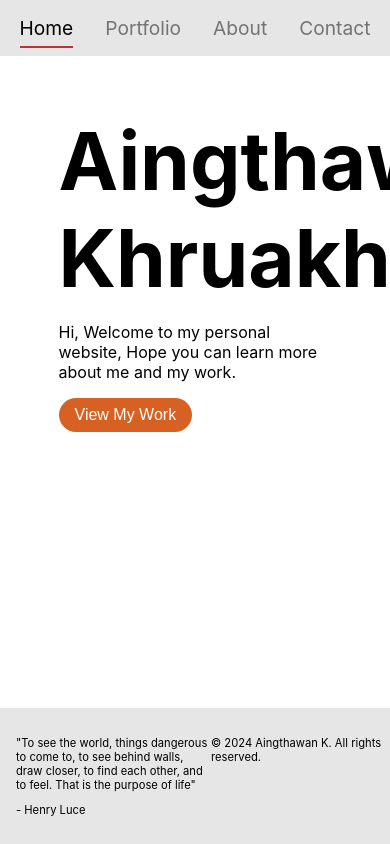
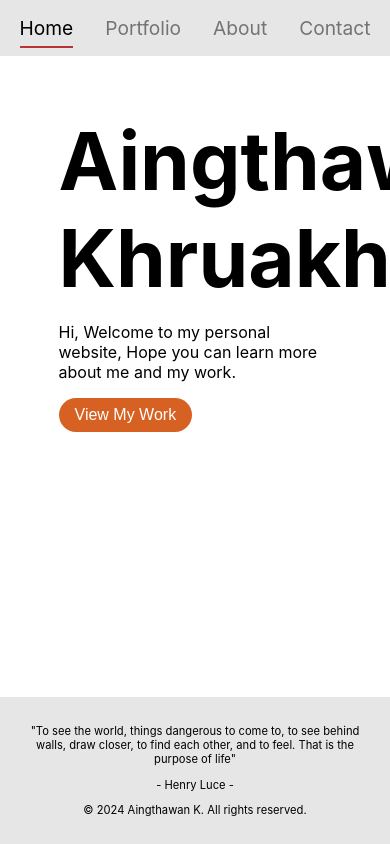
Before and after one commit to aingez/aingthawan, a React (Create React App) app: page / in a window 390 px wide. Shown: the top 844 px of the page. Built offline with nearby package versions, Linux system fonts and the light colour scheme.

Commit message:
responsive footers

```diff
--- a/src/Navbar.css
+++ b/src/Navbar.css
@@ -8,6 +8,9 @@
   left: 0;
   width: 100%;
   z-index: 100;
+  @media (max-width: 768px) {
+    width: 100vw;
+  }
 }
 
 .nav-link {
--- a/src/components/Footer.js
+++ b/src/components/Footer.js
@@ -11,12 +11,16 @@ const FooterContainer = styled.footer`
   position: fixed;
   bottom: 0;
   left: 0;
-  width: 100%;
+  right: 0;
+
+  @media (max-width: 768px) {
+    /* No need for max-width rule */
+  }
 `;
 
 const FooterText = styled.div`
   flex: 1;
-  text-align: left; /* Adjust alignment as needed */
+  text-align: center;
 `;
 
 
@@ -25,11 +29,11 @@ const Footer = () => {
     <FooterContainer>
       <FooterText>
         <p>"To see the world, things dangerous to come to, to see behind walls, draw closer, to find each other, and to feel. That is the purpose of life"</p>
-        <p>- Henry Luce</p>
-      </FooterText>
-      <FooterText>
+        <p>- Henry Luce -</p>
         <p>&copy; 2024 Aingthawan K. All rights reserved.</p>
       </FooterText>
+      {/* <FooterText>
+      </FooterText> */}
     </FooterContainer>
   );
 };
```
